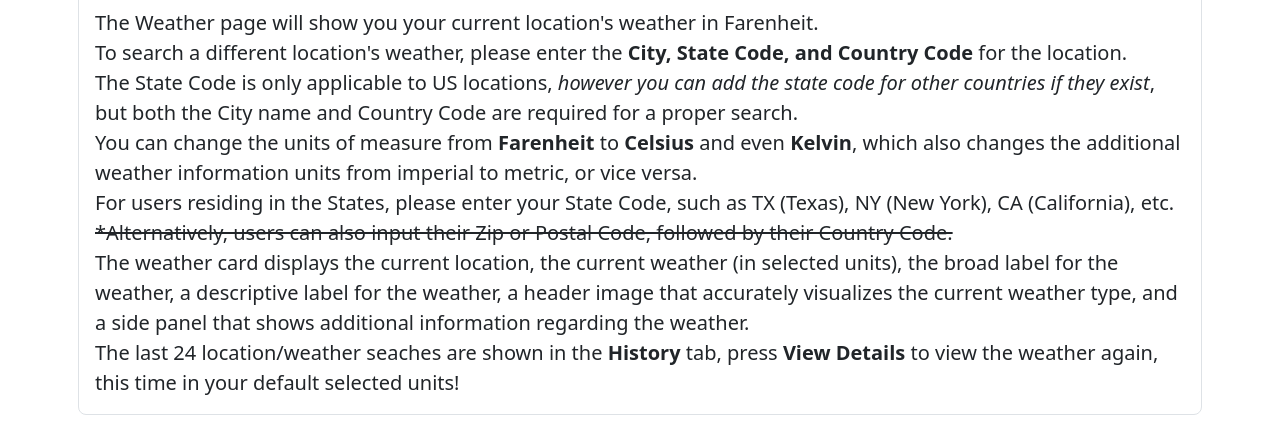
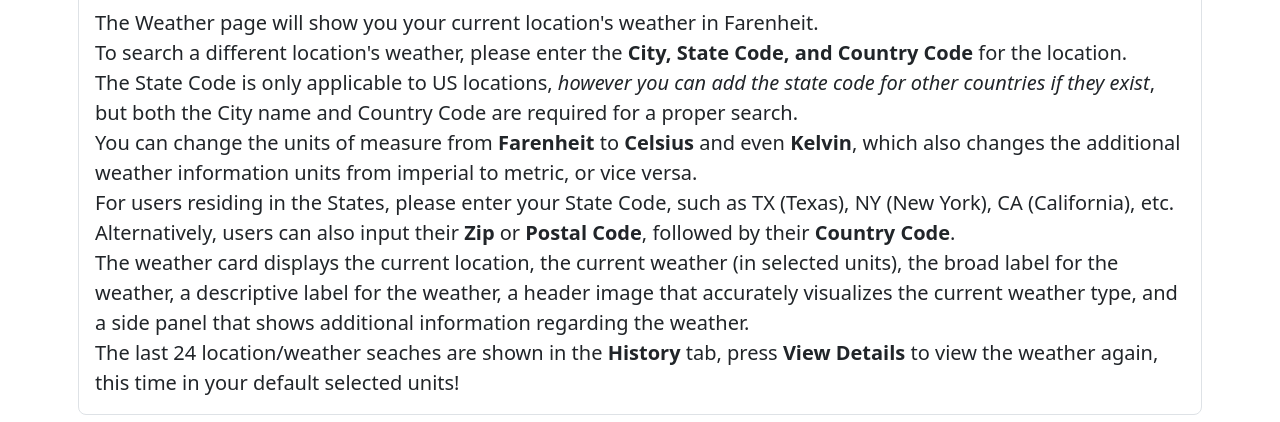
Before and after one commit to Retrochain/WeatherApp, a website with bundled scripts: page help.html in a window 1280 px wide. Shown: the part 236-658 px from the top of the page. Built offline with nearby package versions, Linux system fonts and the light colour scheme.

Commit message:
Update help.html

```diff
--- a/help.html
+++ b/help.html
@@ -116,10 +116,9 @@
               vice versa. <br />
               For users residing in the States, please enter your State Code,
               such as TX (Texas), NY (New York), CA (California), etc.<br />
-              <del
-                >*Alternatively, users can also input their Zip or Postal Code,
-                followed by their Country Code.</del
-              ><br />
+              Alternatively, users can also input their <b>Zip</b> or <b>Postal Code</b>,
+              followed by their <b>Country Code</b>.
+              <br />
               The weather card displays the current location, the current
               weather (in selected units), the broad label for the weather, a
               descriptive label for the weather, a header image that accurately
```
